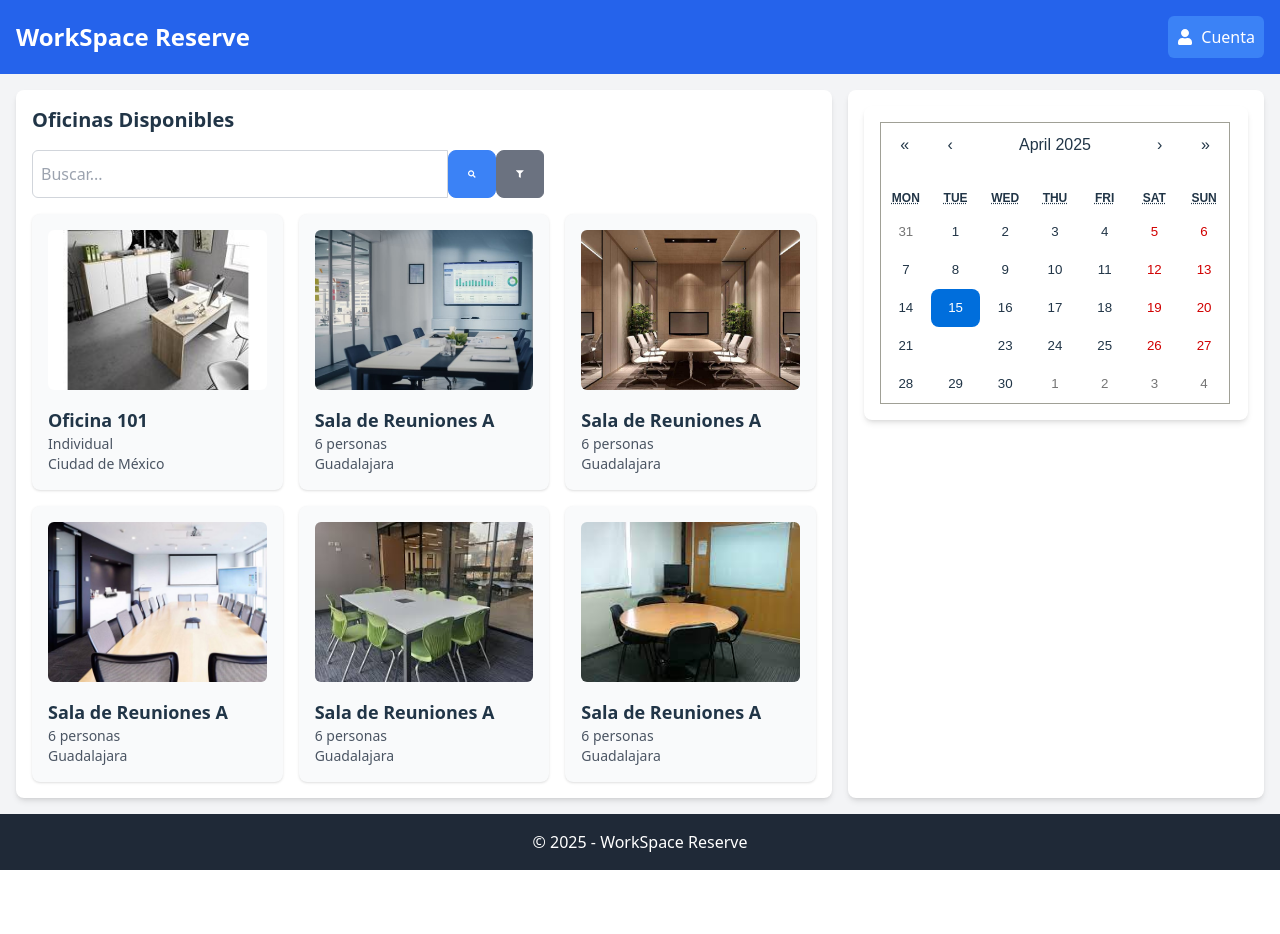
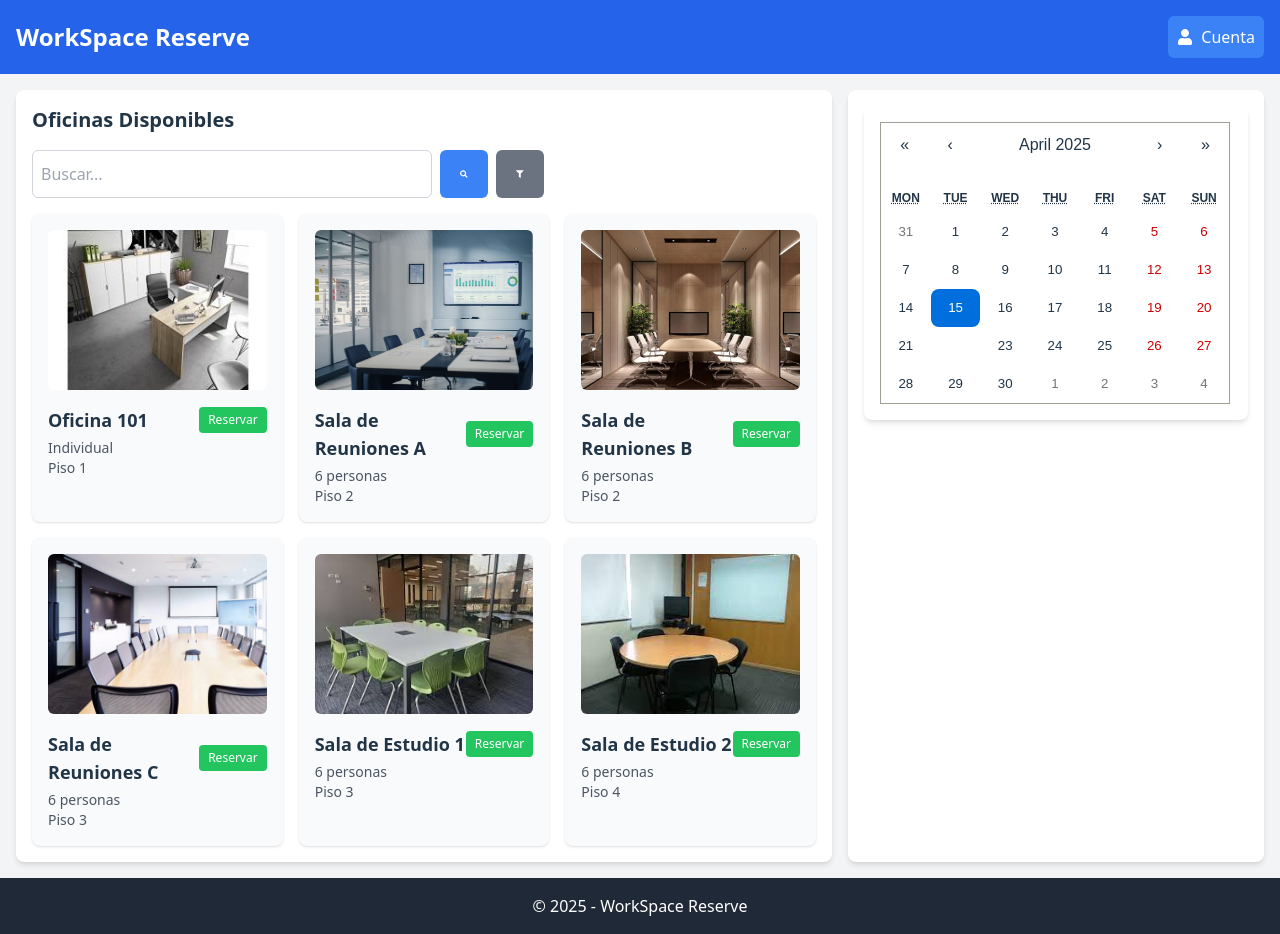
Before and after one commit to NatalyHSaez/Desarrollo-De-Aplicaciones-Empresariales, a React (Vite) app in the folder workspace-reserve/: page / in a window 1280 px wide. Before the commit the page ends 870 px from the top, so only its background shows below. Built offline with nearby package versions, Linux system fonts and the light colour scheme.

Commit message:
UpDate animaciones

```diff
--- a/workspace-reserve/src/App.jsx
+++ b/workspace-reserve/src/App.jsx
@@ -70,19 +70,19 @@ const App = () => {
 
           {/* Buscador + Filtro */}
           <div className="relative w-full max-w-lg mb-4">
-            <div className="flex items-center">
+            <div className="flex items-center space-x-2">
               <input
                 type="text"
                 placeholder="Buscar..."
-                className="w-full h-12 p-2 border border-gray-300 rounded-l-md focus:outline-none focus:ring-2 focus:ring-blue-500"
+                className="w-full h-12 p-2 border border-gray-300 rounded-md focus:outline-none focus:ring-2 focus:ring-blue-500"
               />
 
-              <button className="h-12 w-12 flex items-center justify-center bg-blue-500 text-white border-t border-b border-blue-500">
+              <button className="h-12 w-12 flex items-center justify-center bg-blue-500 text-white rounded-md hover:scale-105 transition-transform">
                 <FaSearch />
               </button>
 
               <button
-                className="h-12 w-12 flex items-center justify-center bg-gray-500 text-white rounded-r-md border border-gray-500 transition-transform transform hover:scale-110"
+                className="h-12 w-12 flex items-center justify-center bg-gray-500 text-white rounded-md hover:scale-110 transition-transform"
                 onClick={() => setMostrarFiltros(!mostrarFiltros)}
               >
                 <FaFilter />
@@ -93,9 +93,9 @@ const App = () => {
             {mostrarFiltros && (
               <motion.div
                 className="absolute z-10 mt-2 w-full bg-white border rounded shadow-lg p-4 grid grid-cols-1 gap-3"
-                initial={{ opacity: 0 }}
-                animate={{ opacity: 1 }}
-                exit={{ opacity: 0 }}
+                initial={{ opacity: 0, y: -10 }}
+                animate={{ opacity: 1, y: 0 }}
+                exit={{ opacity: 0, y: -10 }}
                 transition={{ duration: 0.3 }}
               >
                 <div>
--- a/workspace-reserve/src/components/Oficinas.jsx
+++ b/workspace-reserve/src/components/Oficinas.jsx
@@ -2,23 +2,45 @@ import React from "react";
 import oficinas from "../data/oficinas"; // Ajusta la ruta si estás en otra carpeta
 import { motion } from "framer-motion";
 
+const cardVariants = {
+  hidden: { opacity: 0, y: 20 },
+  visible: (i) => ({
+    opacity: 1,
+    y: 0,
+    transition: {
+      delay: i * 0.1,
+      duration: 0.4,
+      ease: "easeOut",
+    },
+  }),
+};
+
 const Oficinas = () => {
   return (
     <div className="grid gap-4 sm:grid-cols-2 lg:grid-cols-3">
-      {oficinas.map((oficina) => (
-        <div
+      {oficinas.map((oficina, index) => (
+        <motion.div
           key={oficina.id}
-          className="bg-gray-50 rounded-lg shadow p-4 flex flex-col"
+          className="bg-gray-50 rounded-lg shadow p-4 flex flex-col hover:scale-[1.02] hover:shadow-lg transition-transform duration-200"
+          custom={index}
+          initial="hidden"
+          animate="visible"
+          variants={cardVariants}
         >
           <img
             src={oficina.imagen}
             alt={oficina.nombre}
             className="h-40 w-full object-cover rounded-md mb-4"
           />
-          <h3 className="text-lg font-semibold">{oficina.nombre}</h3>
+          <div className="flex items-center justify-between mb-1">
+            <h3 className="text-lg font-semibold">{oficina.nombre}</h3>
+            <button className="bg-green-500 text-white text-xs px-2 py-1 rounded hover:bg-green-600 transition">
+              Reservar
+            </button>
+          </div>
           <p className="text-sm text-gray-600">{oficina.capacidad}</p>
           <p className="text-sm text-gray-600">{oficina.ubicacion}</p>
-        </div>
+        </motion.div>
       ))}
     </div>
   );
--- a/workspace-reserve/src/data/oficinas.js
+++ b/workspace-reserve/src/data/oficinas.js
@@ -3,42 +3,42 @@ const oficinas = [
       id: 1,
       nombre: "Oficina 101",
       capacidad: "Individual",
-      ubicacion: "Ciudad de México",
+      ubicacion: "Piso 1",
       imagen: "/img/oficina1.jpg",
     },
     {
       id: 2,
       nombre: "Sala de Reuniones A",
       capacidad: "6 personas",
-      ubicacion: "Guadalajara",
+      ubicacion: "Piso 2",
       imagen: "/img/oficina2.jpeg",
     },
     {
         id: 3,
-        nombre: "Sala de Reuniones A",
+        nombre: "Sala de Reuniones B",
         capacidad: "6 personas",
-        ubicacion: "Guadalajara",
+        ubicacion: "Piso 2",
         imagen: "/img/oficina3.jpg",
     },
     {
         id: 4,
-        nombre: "Sala de Reuniones A",
+        nombre: "Sala de Reuniones C",
         capacidad: "6 personas",
-        ubicacion: "Guadalajara",
+        ubicacion: "Piso 3",
         imagen: "/img/oficina4.jpeg",
     },
     {
         id: 5,
-        nombre: "Sala de Reuniones A",
+        nombre: "Sala de Estudio 1",
         capacidad: "6 personas",
-        ubicacion: "Guadalajara",
+        ubicacion: "Piso 3",
         imagen: "/img/oficina5.jpg",
     },
     {
         id: 6,
-        nombre: "Sala de Reuniones A",
+        nombre: "Sala de Estudio 2",
         capacidad: "6 personas",
-        ubicacion: "Guadalajara",
+        ubicacion: "Piso 4",
         imagen: "/img/oficina6.jpg",
     },
   ];
```
